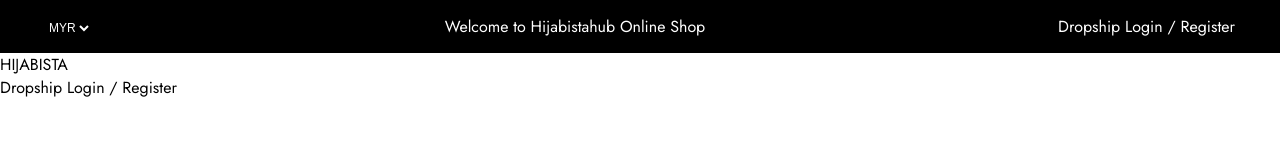
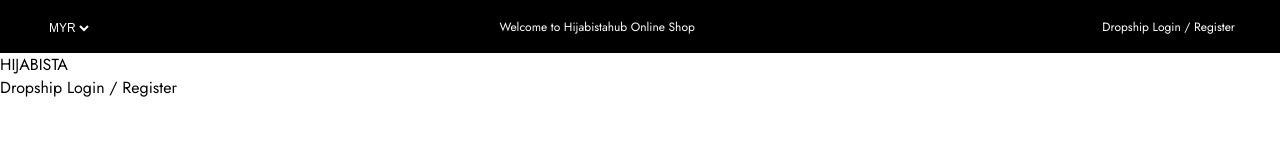
Before and after one commit to zul-adn/udexmedia, a React (Create React App) app: page / in a window 1280 px wide. Shown: the top 160 px of the page. Built offline with nearby package versions, Linux system fonts and the light colour scheme.

Commit message:
FIX - Fixed head

```diff
--- a/src/Assets/Style/style.css
+++ b/src/Assets/Style/style.css
@@ -13,6 +13,8 @@
 
 .header-content{
   display: flex;
+  justify-content: center;
+  align-items: center;
   flex-direction: row;
   background-color: black;
   color: #fff;
@@ -24,12 +26,14 @@
   background-color: black;
   color: #fff;
   font-size: 9pt;
-  font-weight: 400;
+  font-weight: 200;
   border: 0px;
 }
 
 .text-style-white{
   color: #fff;
+  font-size: 9pt;
+  font-weight: 400;
 }
 
 /* Extra small devices (phones, 600px and down)
--- a/src/Components/Head/index.js
+++ b/src/Components/Head/index.js
@@ -7,13 +7,13 @@
       <div className="header-content">
         <div>
           <select className="currency-select">
-            <option>MYR</option>
-            <option>SGD</option>
-            <option>BND</option>
+            <option className="text-style-white">MYR</option>
+            <option className="text-style-white">SGD</option>
+            <option className="text-style-white">BND</option>
           </select>
         </div>
-        <div className="font-normal font-400">{Label.welcome}</div>
-        <div className="font-normal font-400">{Label.authDropship}</div>
+        <div className="text-style-white">{Label.welcome}</div>
+        <div className="text-style-white">{Label.authDropship}</div>
       </div>
     </div>
   );
```
